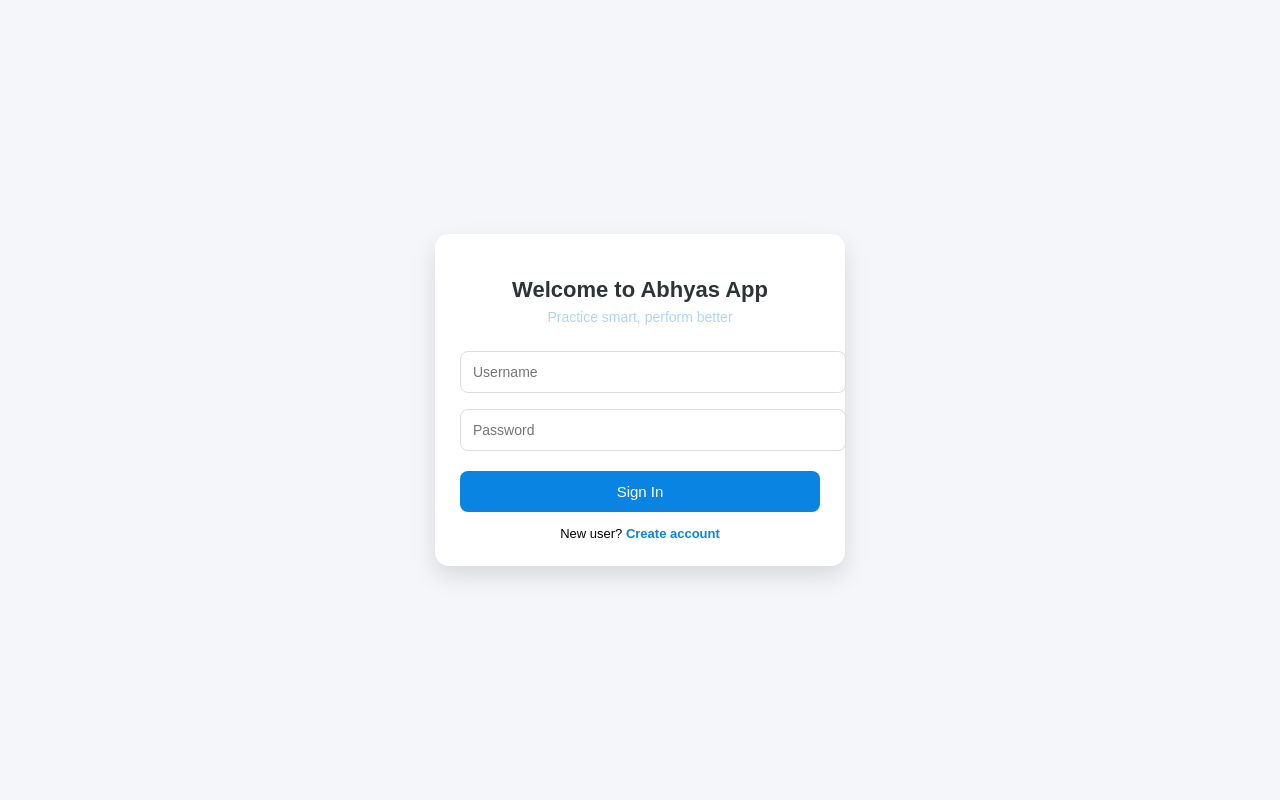
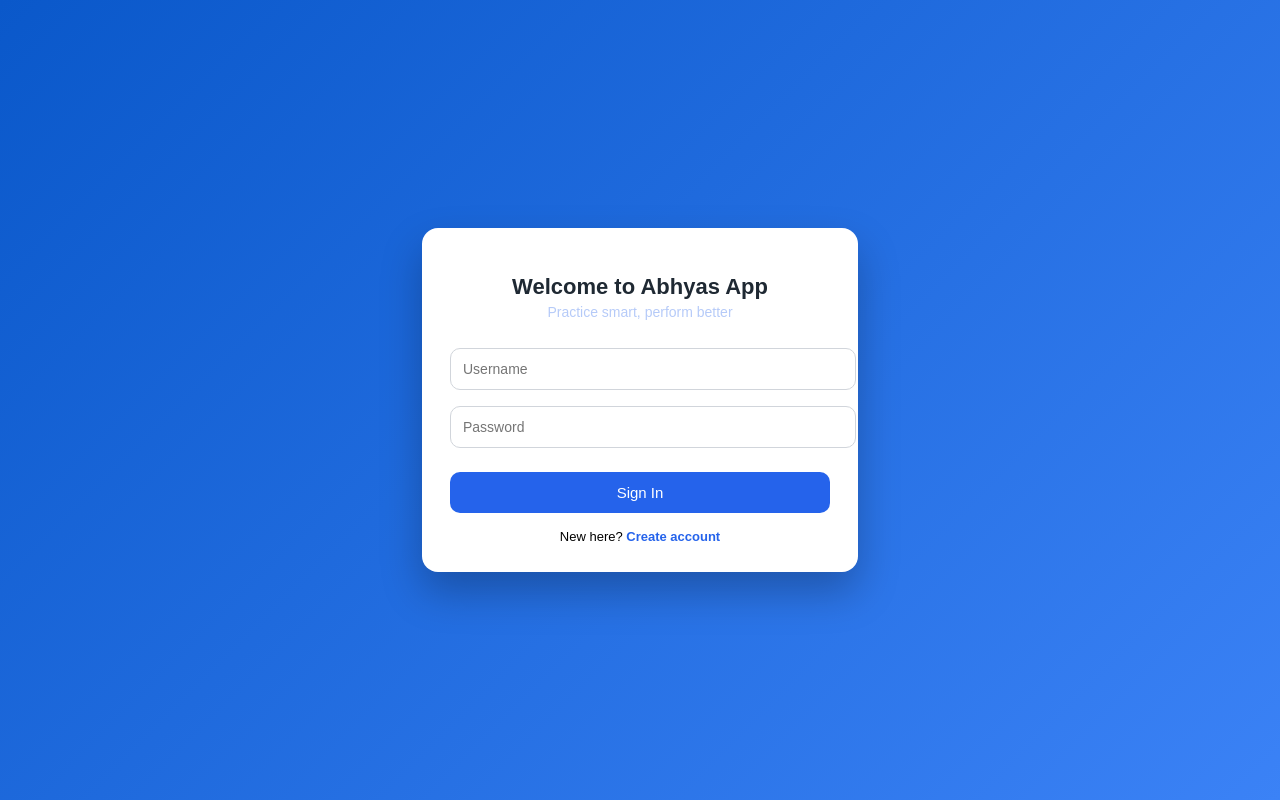
Before and after one commit to manojnehra1801-beep/Online-mock-platform, a Flask app: page / in a window 1280 px wide. Run offline with Flask 3, Linux system fonts and the light colour scheme.

Commit message:
Update login.html

```diff
--- a/templates/login.html
+++ b/templates/login.html
@@ -5,9 +5,10 @@
 <title>Abhyas App | Sign In</title>
 
 <style>
+/* ===== PAGE BACKGROUND ===== */
 body{
     font-family: Arial, sans-serif;
-    background:#f5f6fa;
+    background: linear-gradient(135deg, #0a58ca, #3b82f6);
     display:flex;
     justify-content:center;
     align-items:center;
@@ -15,80 +16,99 @@ body{
     margin:0;
 }
 
+/* ===== DIALOG BOX ===== */
 .card{
     background:#ffffff;
-    width:90%;
-    max-width:360px;
-    padding:25px;
-    border-radius:14px;
-    box-shadow:0 10px 25px rgba(0,0,0,0.12);
+    width:92%;
+    max-width:380px;
+    padding:28px;
+    border-radius:16px;
+    box-shadow:0 20px 40px rgba(0,0,0,0.25);
     text-align:center;
+    animation: popIn 0.5s ease;
+}
+
+/* dialog popup animation */
+@keyframes popIn{
+    from{
+        transform:scale(0.9);
+        opacity:0;
+    }
+    to{
+        transform:scale(1);
+        opacity:1;
+    }
 }
 
 h2{
-    margin-bottom:6px;
-    color:#2d3436;
+    margin-bottom:4px;
+    color:#1f2933;
     font-size:22px;
 }
 
-/* TAGLINE */
+/* ===== TAGLINE ===== */
 .tagline{
     font-size:14px;
-    color:#0984e3;           /* BLUE COLOR */
-    margin-bottom:18px;
+    color:#2563eb;
+    margin-bottom:20px;
     animation: softBlink 2.8s infinite;
 }
 
-/* Smooth blinking animation */
+/* blinking animation */
 @keyframes softBlink{
-    0%   { opacity:1; }
-    50%  { opacity:0.3; }
-    100% { opacity:1; }
+    0%{opacity:1;}
+    50%{opacity:0.3;}
+    100%{opacity:1;}
 }
 
+/* ===== INPUTS ===== */
 input{
     width:100%;
     padding:12px;
     margin:8px 0;
-    border-radius:8px;
-    border:1px solid #dcdde1;
+    border-radius:10px;
+    border:1px solid #d1d5db;
     font-size:14px;
 }
 
 input:focus{
     outline:none;
-    border-color:#0984e3;
+    border-color:#2563eb;
+    box-shadow:0 0 0 2px rgba(37,99,235,0.2);
 }
 
+/* ===== BUTTON ===== */
 button{
     width:100%;
     padding:12px;
-    margin-top:12px;
-    background:#0984e3;
+    margin-top:16px;
+    background:#2563eb;
     color:#fff;
     border:none;
-    border-radius:8px;
+    border-radius:10px;
     font-size:15px;
     cursor:pointer;
 }
 
 button:hover{
-    background:#0866c6;
+    background:#1d4ed8;
 }
 
+/* ===== ERROR ===== */
 .error{
-    color:#e74c3c;
+    color:#dc2626;
     font-size:13px;
-    margin-top:8px;
+    margin-top:10px;
 }
 
+/* ===== LINK ===== */
 .signup-link{
-    margin-top:14px;
+    margin-top:16px;
     font-size:13px;
 }
 
 .signup-link a{
-    color:#0984e3;
+    color:#2563eb;
     text-decoration:none;
     font-weight:bold;
 }
@@ -113,7 +133,7 @@ button:hover{
     {% endif %}
 
     <div class="signup-link">
-        New user? <a href="/signup">Create account</a>
+        New here? <a href="/signup">Create account</a>
     </div>
 </div>
 
```
